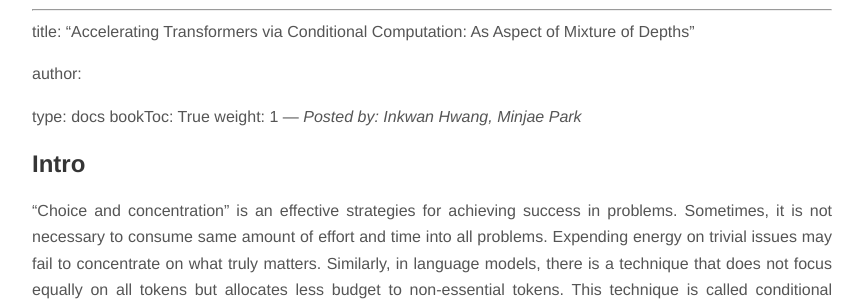
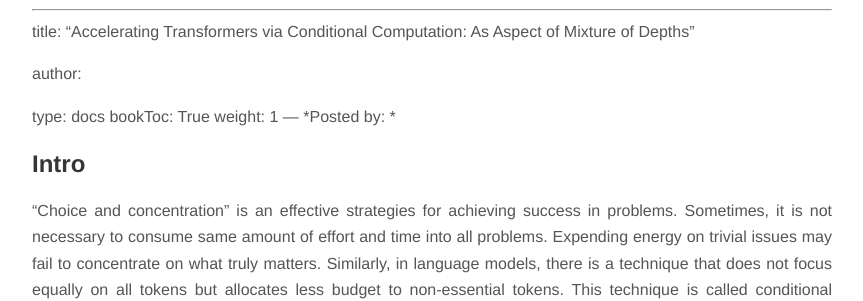
Before and after one commit to inkwanhwang/blog, a Jekyll site: the page built from _posts/2024-05-20-Mixture-of-Depths.md, in a window 1280 px wide. Shown: the part 210-511 px from the top of the page, without its empty margins (208-1071 px from the left). Built offline with Jekyll 4.4.1, drawn with Linux system fonts in a browser that asks for light colours; nearby versions of some CDN libraries; our own code applies the rules of GitHub Pages for plain Markdown files; comment, search, counter and statistics services are not loaded.

Commit message:
Update 2024-05-20-Mixture-of-Depths.md

```diff
--- a/_posts/2024-05-20-Mixture-of-Depths.md
+++ b/_posts/2024-05-20-Mixture-of-Depths.md
@@ -7,7 +7,7 @@ type: docs
 bookToc: True
 weight: 1
 ---
-*Posted by: Inkwan Hwang, Minjae Park*
+*Posted by: *
 
 ## Intro
 “Choice and concentration” is an effective strategies for achieving success in problems. Sometimes, it is not necessary to consume same amount of effort and time into all problems. Expending energy on trivial issues may fail to concentrate on what truly matters. Similarly, in language models, there is a technique that does not focus equally on all tokens but allocates less budget to non-essential tokens. This technique is called conditional computation.
```
